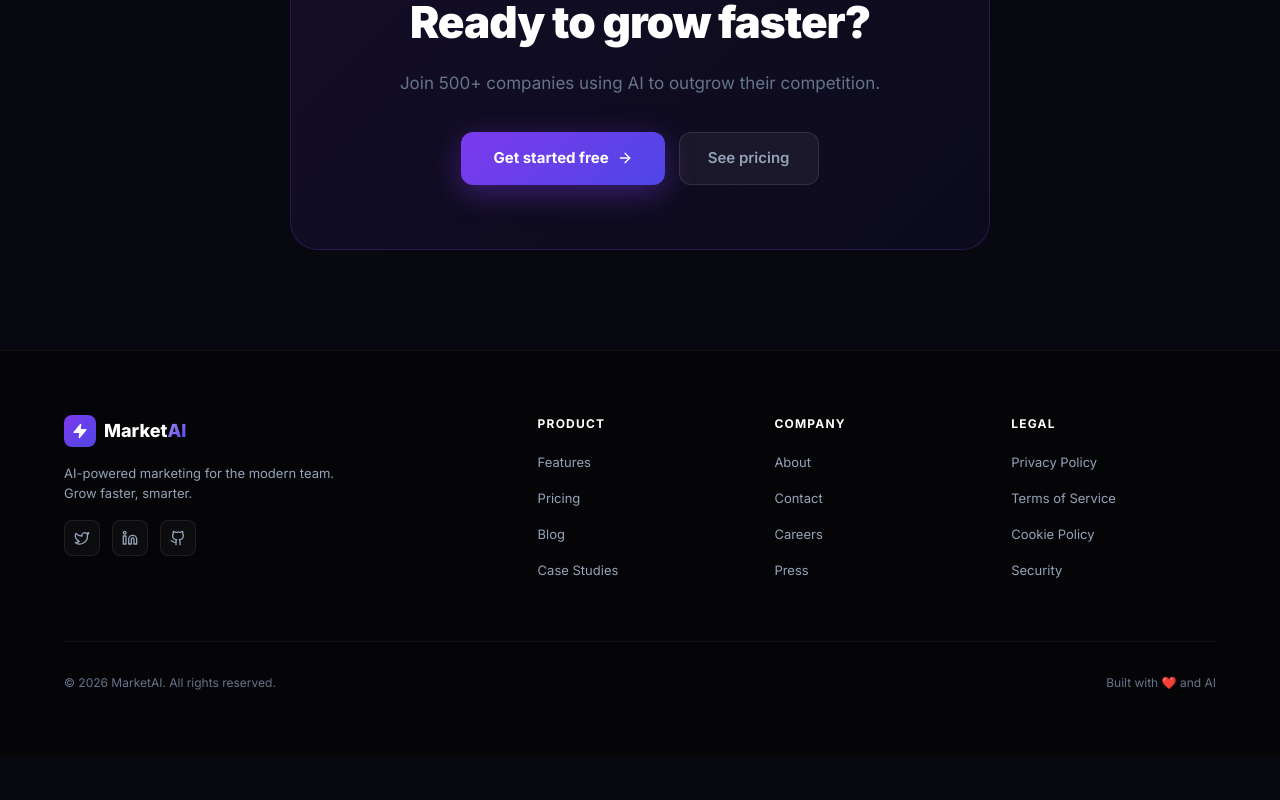
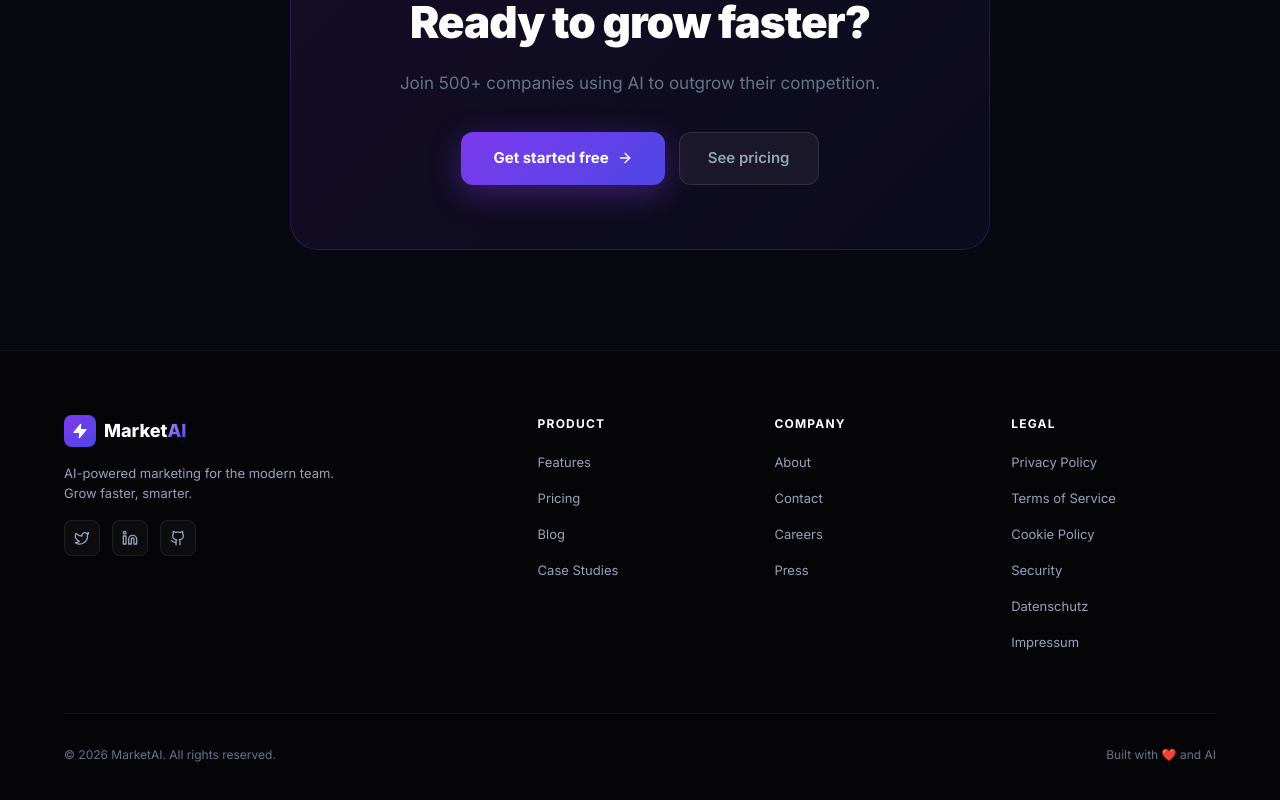
Before and after one commit to Rintu-chowdory/marketai, a React (Vite) app: page /#/ in a window 1280 px wide. Shown: the part 3819-4619 px from the top of the page. Before the commit the page ends 4575 px from the top, so only its background shows below. Built offline with nearby package versions, Linux system fonts and the light colour scheme.

Commit message:
Add Datenschutz and Impressum links to footer

```diff
--- a/src/components/Footer.jsx
+++ b/src/components/Footer.jsx
@@ -19,6 +19,8 @@ const footerLinks = {
     { label: 'Terms of Service', to: '/terms' },
     { label: 'Cookie Policy', to: '/cookies' },
     { label: 'Security', to: '/security' },
+    { label: 'Datenschutz', to: '/datenschutz' },
+    { label: 'Impressum', to: '/impressum' },
   ],
 }
 
```
